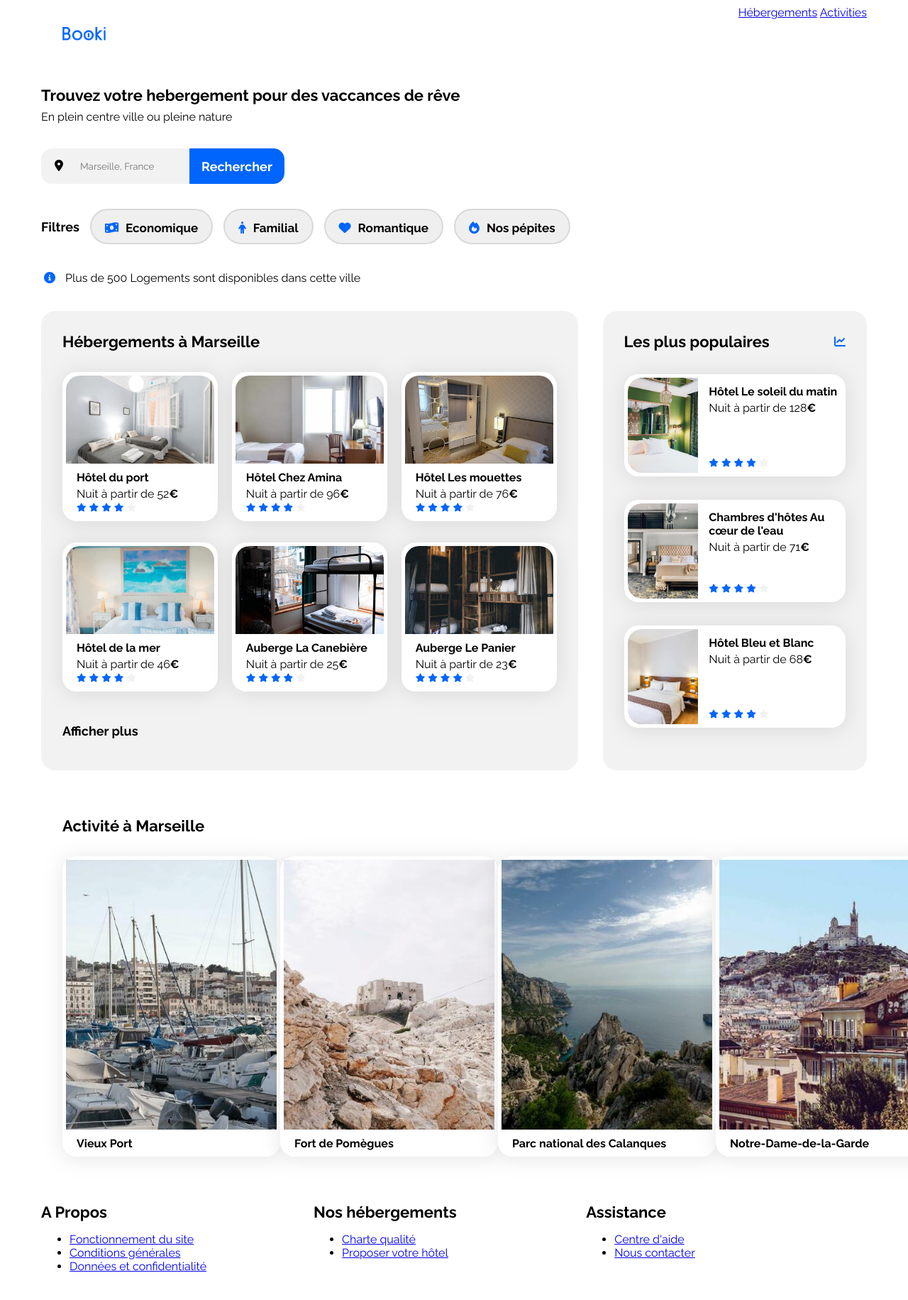
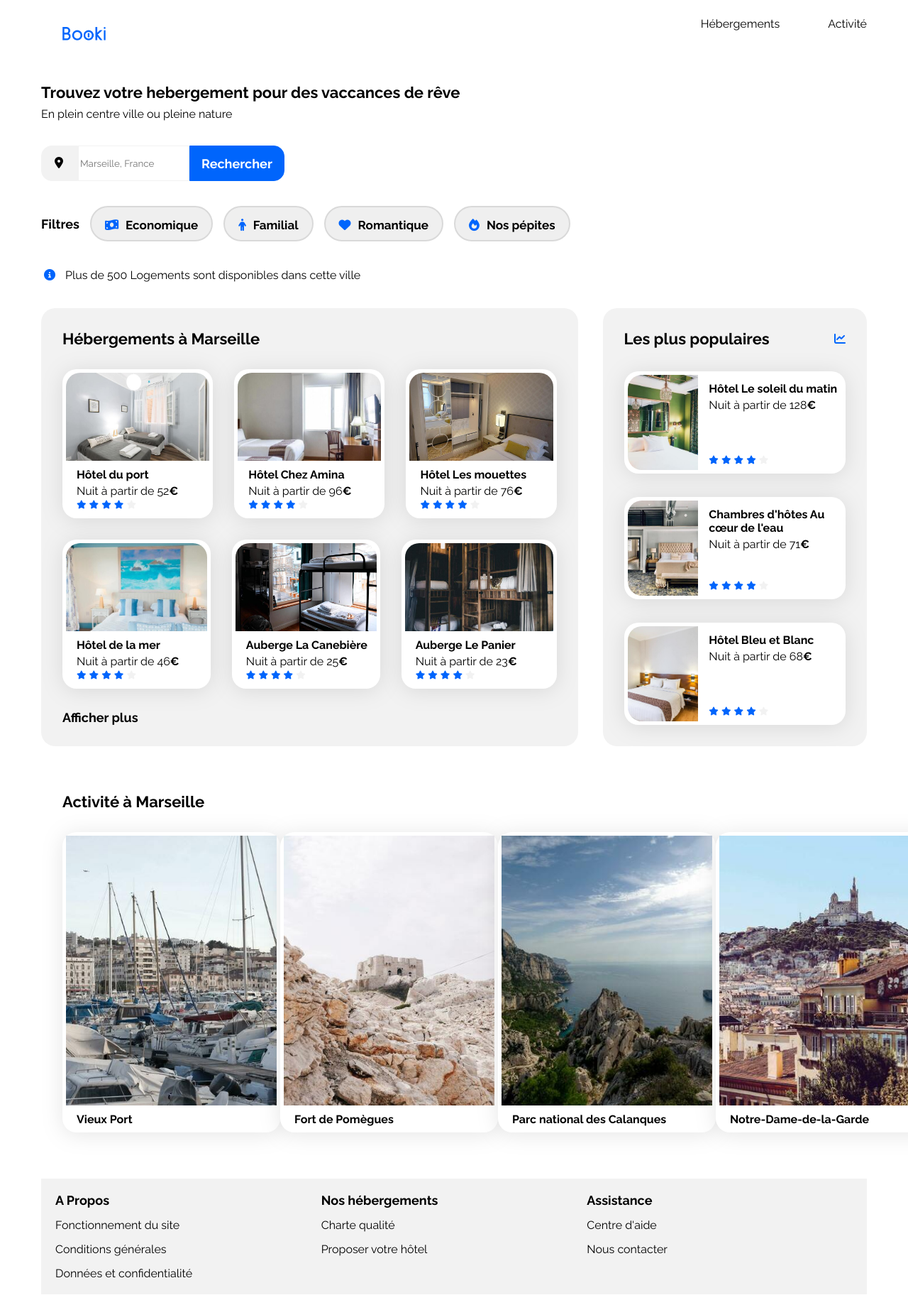
Before and after one commit to ErwanRob/Project_3_Booki, a plain HTML site: page index.html in a window 1280 px wide. Shown: the top 1831 px of the page at 71% size. Drawn offline with Linux system fonts and the light colour scheme.

Commit message:
Menu header, footer

```diff
--- a/css/style.css
+++ b/css/style.css
@@ -68,6 +68,7 @@ h2{
     font-weight: 700;
     font-size: 18px;
     line-height: 21px;
+    margin: 0px;
 }
 
 p {
@@ -79,45 +80,121 @@ p {
 
 /************************************* Header ( AJOUT ) ***********************************/
 header{
-    display: flex;
-    justify-content: space-between;
-    width: 100%;
+    display:flex; /*ne fait rien*/
+    justify-content: space-between; /* Ne fait rien car right/left 0px*/
+    height: 79px;
 }
 
 .header-logo{
     margin: 30px;
-
+    /* left: 0px; */  /*Ca ou se débrouiller avec flex? comment le mettres totalement a gauche*/
+    align-items: flex-start;
+    /* position: absolute; ?? */
 }
 
- .header-logo img{
+.header-logo img{
     height: 19px;
     width: 61px;
 }
 
-/* .header-menu {
+.header-menu {
+    display:flex;
+    align-self: flex-start;
+    /* right:0px; */ /* Ca ou se débrouiller avec flex? comment les mettres totalement a droite */
+    gap: 68px;
+    /* position: absolute; ?? */
+}
+
+/* .navbar{
+
+} */
+
+.navbar-menu { /*ul*/
+    list-style: none;
     display: flex;
-} */
+    gap: 68px;
+
+}
+
+.navbar-link { /*a*/
+  /*   display:flex;
+    align-items: center;
+    justify-content: flex-end; */ /*0changement*/
+    text-decoration:none;
+    position:relative;
+
+}
+
+.navbar-link::after { /*a*/
+    position:absolute;
+    content: '';
+    height: 2px;
+    top: -22px;
+    margin: 0 auto;
+    left: 0;
+    right: 0;
+    width: 30%;
+    -o-transition:.2s;
+    -ms-transition:.2s;
+    -moz-transition:.2s;
+    -webkit-transition:.2s;
+    transition:.2s;
+    /*  background-color: var(--main-color); */
+}
+
+.navbar-link:hover::after { /*a*/
+    width: 100%;
+    background-color: var(--main-color);
+    height:2px;
+}
+
+.navbar-title { /*span*/
+    color: black;
+    font-family: 'Raleway';
+    font-style: normal;
+    font-weight: 400;
+    font-size: 16px;
+    line-height: 19px;
+}
+
+.navbar-title:hover{ /*span*/
+    color: var(--main-color);
+}
+
 
 /************************************* Footer ( AJOUT ) ***********************************/
 
 footer{
     margin-top: 35px;
-}
-
-.footer-menu{
+    background-color: var(--main-bg-color);
+    padding: 20px;
     display: flex;
-    align-items: flex-start;
-    align-self: stretch;
-    /* flex-grow: 0; */
+   /*  align-items: flex-start;
+    align-self: stretch; */
 }
 
 .footer-list{
-    display: flex;
-    flex-direction: column;
-    align-items: flex-start;
-    align-self: stretch;
+    /* display: flex; */
+    /* flex-direction: column; */
+    /* align-items: flex-start; */
+    /* align-self: stretch; */
     flex-grow: 1;
-    max-width: 33%;
+    width: 33%;
+}
+
+.footer-list ul {
+    list-style: none;
+    padding: 0px;
+    margin:0px;
+}
+
+.footer-list li {
+    margin-top: 15px;
+}
+
+.footer-list a {
+    text-decoration:none;
+    color: black;
 }
 
 
@@ -150,8 +227,8 @@ footer{
     width: 50px;
     height: 48px;
     /*align-items: stretch;*/
-    background: #F2F2F2;
-    border: 1px solid #F2F2F2;
+    background: var(--main-bg-color);
+    border: 1px solid var(--main-bg-color);
     border-radius: 15px 0px 0px 15px;
 }
 
@@ -165,8 +242,8 @@ footer{
 .searchBar{
     height: 50px;
     box-sizing: border-box;
-    background: #F2F2F2;
-    border: 1px solid #F2F2F2;
+    background: white;
+    border: 1px solid var(--main-bg-color);
 }
 
 .button-search {
@@ -220,7 +297,7 @@ footer{
 
 
 .button-filtre:hover {
-   background:lightslategray;
+   background: var(--filter-bg-color);
 }
 
 .buttonRounded {
@@ -284,14 +361,14 @@ footer{
     flex-direction: row;
     justify-content: space-between;
     align-items: stretch;
-    /* gap: 30px; QUESTIONNN */
+    gap: 30px; /* QUESTIONNN  */
 }
 
 .hebergements-cards .card {
     display: flex;
     flex-direction: column;
     flex-grow: 1;
-    max-width: 30%;
+    width: 30%;
     /* align-self: flex-start; */
     /*justify-content: flex-start; */
     /* flex-wrap: wrap; */
--- a/index.html
+++ b/index.html
@@ -23,8 +23,24 @@
                 <img src="./images/logo/Booki.png">
             </div>
             <div class="header-menu">
-                <a href="#">Hébergements</a>
-                <a href="#">Activities</a>
+                <!--
+                <button><a href="#">Hébergements</a></button>
+                <button><a href="#">Activities</a></button>
+                -->
+                <nav class="navbar">
+                    <ul class="navbar-menu">
+                        <li class="navbar-item">
+                            <a href="#" class="navbar-link">
+                                <span class="navbar-title">Hébergements</span>
+                            </a>
+                        </li>
+                        <li class="navbar-item">
+                            <a href="#" class="navbar-link">
+                                <span class="navbar-title">Activité</span>
+                            </a>
+                        </li>
+                    </ul>
+                </nav>
             </div>
         </header>
         <main>
@@ -280,35 +296,27 @@
 <!----------------------------------------------------- FOOTER ----------------------------------------------------------------------->
         <footer>
         <!-- Code du footer -->
-            <div class="footer-menu">
                 <div class="footer-list">
-                    <h1>A Propos</h1>
-                    <nav>
+                    <h2>A Propos</h2>
                     <ul>
                         <li><a href="#">Fonctionnement du site</a></li>
                         <li><a href="#">Conditions générales</a></li>
                         <li><a href="#">Données et confidentialité</a></li>
                     </ul>
-                    </nav>
                 </div>
                 <div class="footer-list">
-                    <h1>Nos hébergements</h1>
-                    <nav>
+                    <h2>Nos hébergements</h2>
                     <ul>
                         <li><a href="#">Charte qualité</a></li>
                         <li><a href="#">Proposer votre hôtel</a></li>
                     </ul>
-                    </nav>
                   </div>
                 <div class="footer-list">
-                    <h1>Assistance</h1>
-                    <nav>
+                    <h2>Assistance</h2>
                     <ul>
                         <li><a href="#">Centre d'aide</a></li>
                         <li><a href="#">Nous contacter</a></li>
                     </ul>
-                    </nav>
-                </div>
                 </div>
         </footer>
     </div>
```
Lines whose indentation alone changed are shown as unchanged.
